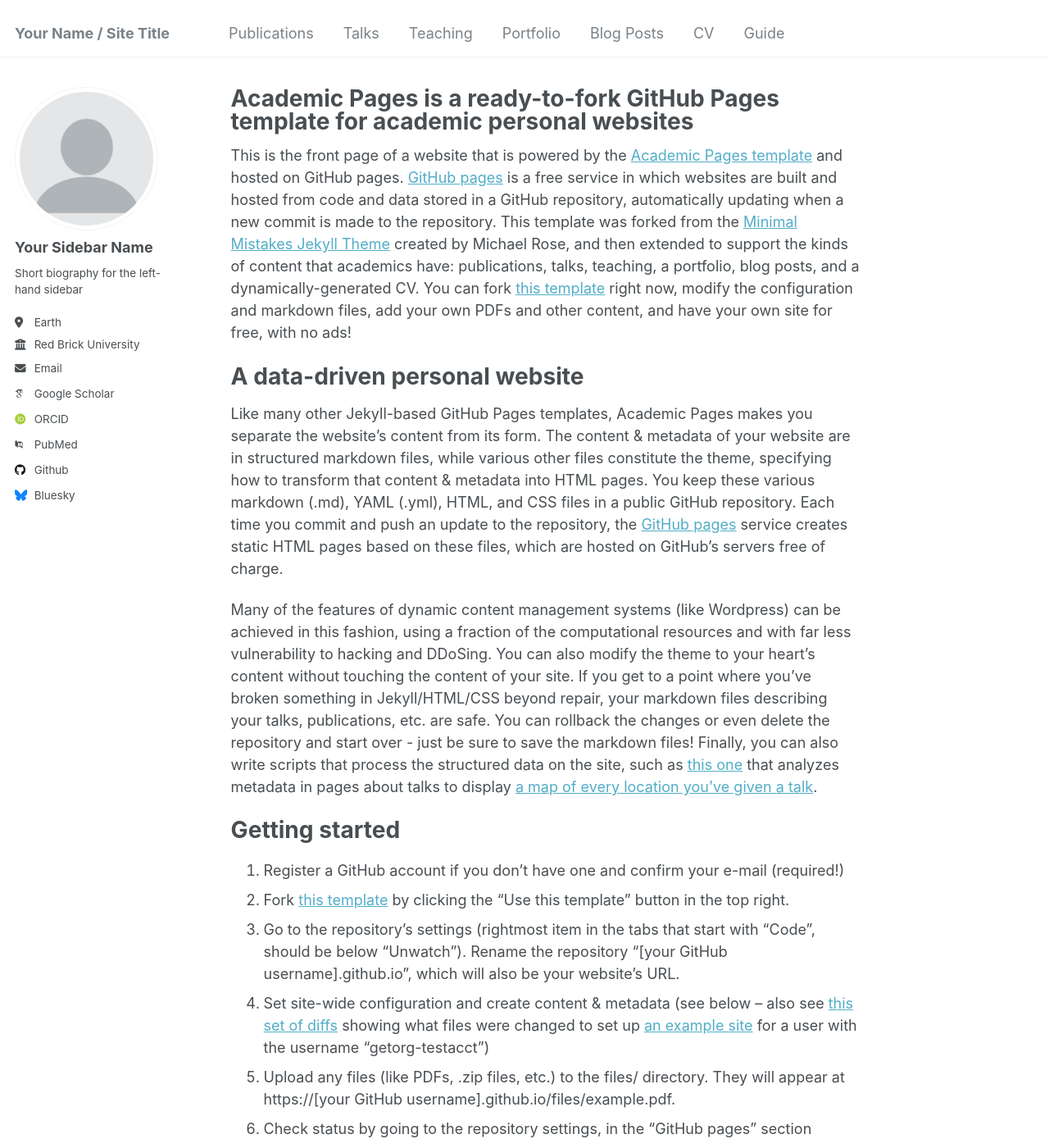
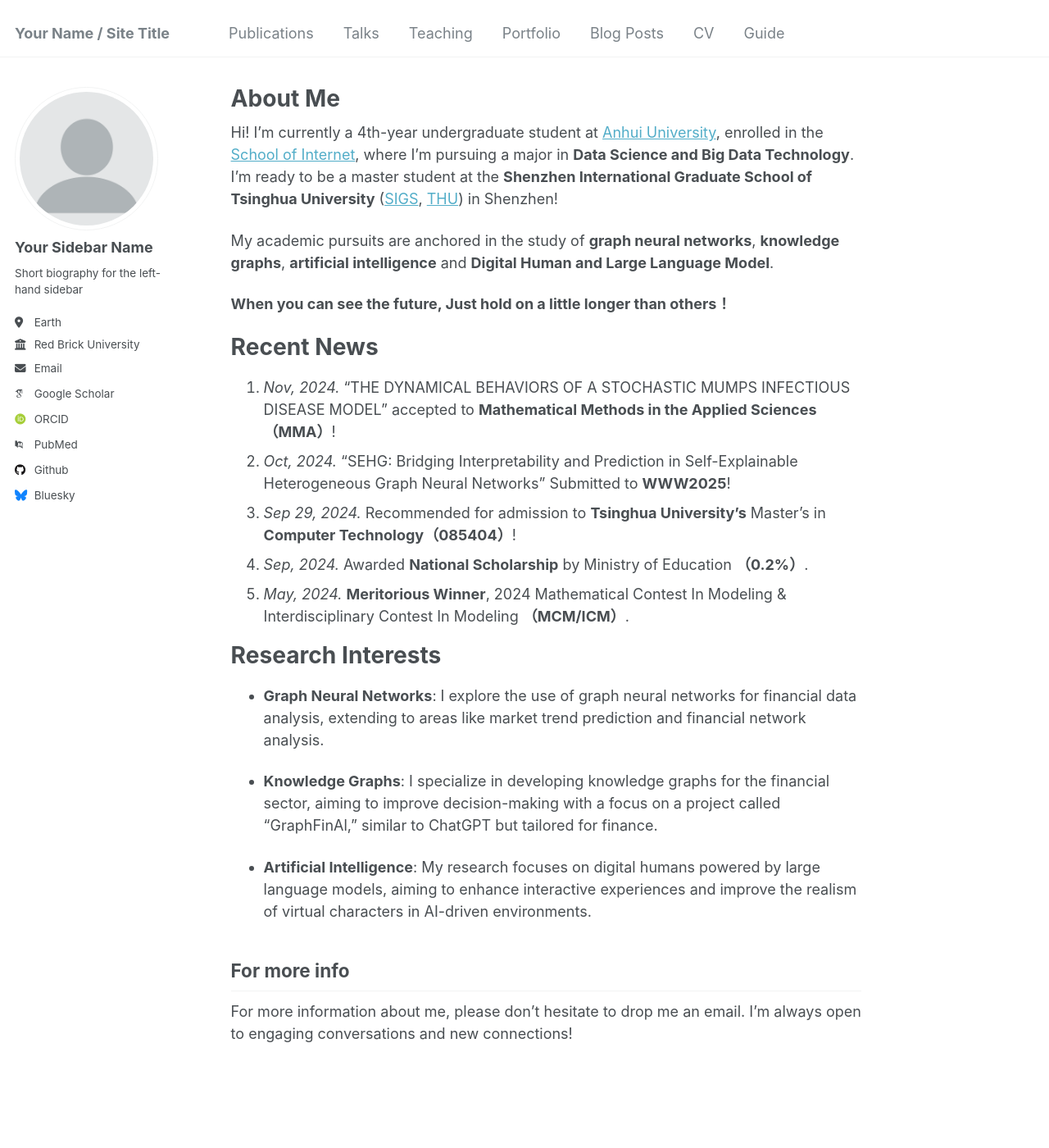
Before and after one commit to XiuyangWu/xiuyangwu.github.io, a Jekyll site: the page built from _pages/about.md, in a window 1280 px wide and 1400 px high. Shown: the whole window at 82% size. Built offline with Jekyll 4.4.1, drawn with Linux system fonts in a browser that asks for light colours; some web fonts are replaced; some of the changed text lies outside the part shown.

Commit message:
Update about.md

```diff
--- a/_pages/about.md
+++ b/_pages/about.md
@@ -1,49 +1,37 @@
 ---
 permalink: /
-title: "Academic Pages is a ready-to-fork GitHub Pages template for academic personal websites"
+title: "About Me"
+excerpt: "About Me"
 author_profile: true
 redirect_from:
   - /about/
   - /about.html
 ---
 
-This is the front page of a website that is powered by the [Academic Pages template](https://github.com/academicpages/academicpages.github.io) and hosted on GitHub pages. [GitHub pages](https://pages.github.com) is a free service in which websites are built and hosted from code and data stored in a GitHub repository, automatically updating when a new commit is made to the repository. This template was forked from the [Minimal Mistakes Jekyll Theme](https://mmistakes.github.io/minimal-mistakes/) created by Michael Rose, and then extended to support the kinds of content that academics have: publications, talks, teaching, a portfolio, blog posts, and a dynamically-generated CV. You can fork [this template](https://github.com/academicpages/academicpages.github.io) right now, modify the configuration and markdown files, add your own PDFs and other content, and have your own site for free, with no ads!
+Hi! I'm currently a 4th-year undergraduate student at [Anhui University](https://www.ahu.edu.cn/), enrolled in the [School of Internet](https://si.ahu.edu.cn/), where I'm pursuing a major in **Data Science and Big Data Technology**. I'm ready to be a master student at the **Shenzhen International Graduate School of Tsinghua University** ([SIGS](https://www.sigs.tsinghua.edu.cn/), [THU](https://www.tsinghua.edu.cn/)) in Shenzhen!
 
-A data-driven personal website
+My academic pursuits are anchored in the study of **graph neural networks**, **knowledge graphs**, **artificial intelligence** and **Digital Human and Large Language Model**.
+
+**When you can see the future, Just hold on a little longer than others！**
+
+Recent News
 ======
-Like many other Jekyll-based GitHub Pages templates, Academic Pages makes you separate the website's content from its form. The content & metadata of your website are in structured markdown files, while various other files constitute the theme, specifying how to transform that content & metadata into HTML pages. You keep these various markdown (.md), YAML (.yml), HTML, and CSS files in a public GitHub repository. Each time you commit and push an update to the repository, the [GitHub pages](https://pages.github.com/) service creates static HTML pages based on these files, which are hosted on GitHub's servers free of charge.
+1. *Nov, 2024.* "THE DYNAMICAL BEHAVIORS OF A STOCHASTIC MUMPS INFECTIOUS DISEASE MODEL" accepted to **Mathematical Methods in the Applied Sciences（MMA）**!
+2. *Oct, 2024.* "SEHG: Bridging Interpretability and Prediction in Self-Explainable Heterogeneous Graph Neural Networks" Submitted to **WWW2025**!
+3. *Sep 29, 2024.* Recommended for admission to **Tsinghua University’s** Master’s in **Computer Technology（085404）**!
+4. *Sep, 2024.* Awarded **National Scholarship** by Ministry of Education **（0.2%）**.
+5. *May, 2024.* **Meritorious Winner**, 2024 Mathematical Contest In Modeling & Interdisciplinary Contest In Modeling **（MCM/ICM）**.
+<!-- 6. *Nov, 2023.* **National Second Prize**, ChinaUndergraduate Mathematical Contest in Modelling（CUMCM）. -->
+<!-- 7. *Oct, 2023.* Awarded **National Scholarship** by Ministry of Education（0.2%）. -->
 
-Many of the features of dynamic content management systems (like Wordpress) can be achieved in this fashion, using a fraction of the computational resources and with far less vulnerability to hacking and DDoSing. You can also modify the theme to your heart's content without touching the content of your site. If you get to a point where you've broken something in Jekyll/HTML/CSS beyond repair, your markdown files describing your talks, publications, etc. are safe. You can rollback the changes or even delete the repository and start over - just be sure to save the markdown files! Finally, you can also write scripts that process the structured data on the site, such as [this one](https://github.com/academicpages/academicpages.github.io/blob/master/talkmap.ipynb) that analyzes metadata in pages about talks to display [a map of every location you've given a talk](https://academicpages.github.io/talkmap.html).
+Research Interests
+======
+- **Graph Neural Networks**: I explore the use of graph neural networks for financial data analysis, extending to areas like market trend prediction and financial network analysis.
 
-Getting started
-======
-1. Register a GitHub account if you don't have one and confirm your e-mail (required!)
-1. Fork [this template](https://github.com/academicpages/academicpages.github.io) by clicking the "Use this template" button in the top right.
-1. Go to the repository's settings (rightmost item in the tabs that start with "Code", should be below "Unwatch"). Rename the repository "[your GitHub username].github.io", which will also be your website's URL.
-1. Set site-wide configuration and create content & metadata (see below -- also see [this set of diffs](http://archive.is/3TPas) showing what files were changed to set up [an example site](https://getorg-testacct.github.io) for a user with the username "getorg-testacct")
-1. Upload any files (like PDFs, .zip files, etc.) to the files/ directory. They will appear at https://[your GitHub username].github.io/files/example.pdf.
-1. Check status by going to the repository settings, in the "GitHub pages" section
+- **Knowledge Graphs**: I specialize in developing knowledge graphs for the financial sector, aiming to improve decision-making with a focus on a project called “GraphFinAl,” similar to ChatGPT but tailored for finance.
 
-Site-wide configuration
-------
-The main configuration file for the site is in the base directory in [_config.yml](https://github.com/academicpages/academicpages.github.io/blob/master/_config.yml), which defines the content in the sidebars and other site-wide features. You will need to replace the default variables with ones about yourself and your site's github repository. The configuration file for the top menu is in [_data/navigation.yml](https://github.com/academicpages/academicpages.github.io/blob/master/_data/navigation.yml). For example, if you don't have a portfolio or blog posts, you can remove those items from that navigation.yml file to remove them from the header.
-
-Create content & metadata
-------
-For site content, there is one markdown file for each type of content, which are stored in directories like _publications, _talks, _posts, _teaching, or _pages. For example, each talk is a markdown file in the [_talks directory](https://github.com/academicpages/academicpages.github.io/tree/master/_talks). At the top of each markdown file is structured data in YAML about the talk, which the theme will parse to do lots of cool stuff. The same structured data about a talk is used to generate the list of talks on the [Talks page](https://academicpages.github.io/talks), each [individual page](https://academicpages.github.io/talks/2012-03-01-talk-1) for specific talks, the talks section for the [CV page](https://academicpages.github.io/cv), and the [map of places you've given a talk](https://academicpages.github.io/talkmap.html) (if you run this [python file](https://github.com/academicpages/academicpages.github.io/blob/master/talkmap.py) or [Jupyter notebook](https://github.com/academicpages/academicpages.github.io/blob/master/talkmap.ipynb), which creates the HTML for the map based on the contents of the _talks directory).
-
-**Markdown generator**
-
-The repository includes [a set of Jupyter notebooks](https://github.com/academicpages/academicpages.github.io/tree/master/markdown_generator
-) that converts a CSV containing structured data about talks or presentations into individual markdown files that will be properly formatted for the Academic Pages template. The sample CSVs in that directory are the ones I used to create my own personal website at stuartgeiger.com. My usual workflow is that I keep a spreadsheet of my publications and talks, then run the code in these notebooks to generate the markdown files, then commit and push them to the GitHub repository.
-
-How to edit your site's GitHub repository
-------
-Many people use a git client to create files on their local computer and then push them to GitHub's servers. If you are not familiar with git, you can directly edit these configuration and markdown files directly in the github.com interface. Navigate to a file (like [this one](https://github.com/academicpages/academicpages.github.io/blob/master/_talks/2012-03-01-talk-1.md) and click the pencil icon in the top right of the content preview (to the right of the "Raw | Blame | History" buttons). You can delete a file by clicking the trashcan icon to the right of the pencil icon. You can also create new files or upload files by navigating to a directory and clicking the "Create new file" or "Upload files" buttons.
-
-Example: editing a markdown file for a talk
-![Editing a markdown file for a talk](/images/editing-talk.png)
+- **Artificial Intelligence**: My research focuses on digital humans powered by large language models, aiming to enhance interactive experiences and improve the realism of virtual characters in AI-driven environments.
 
 For more info
 ------
-More info about configuring Academic Pages can be found in [the guide](https://academicpages.github.io/markdown/), the [growing wiki](https://github.com/academicpages/academicpages.github.io/wiki), and you can always [ask a question on GitHub](https://github.com/academicpages/academicpages.github.io/discussions). The [guides for the Minimal Mistakes theme](https://mmistakes.github.io/minimal-mistakes/docs/configuration/) (which this theme was forked from) might also be helpful.
+For more information about me, please don't hesitate to drop me an email. I'm always open to engaging conversations and new connections!
```
